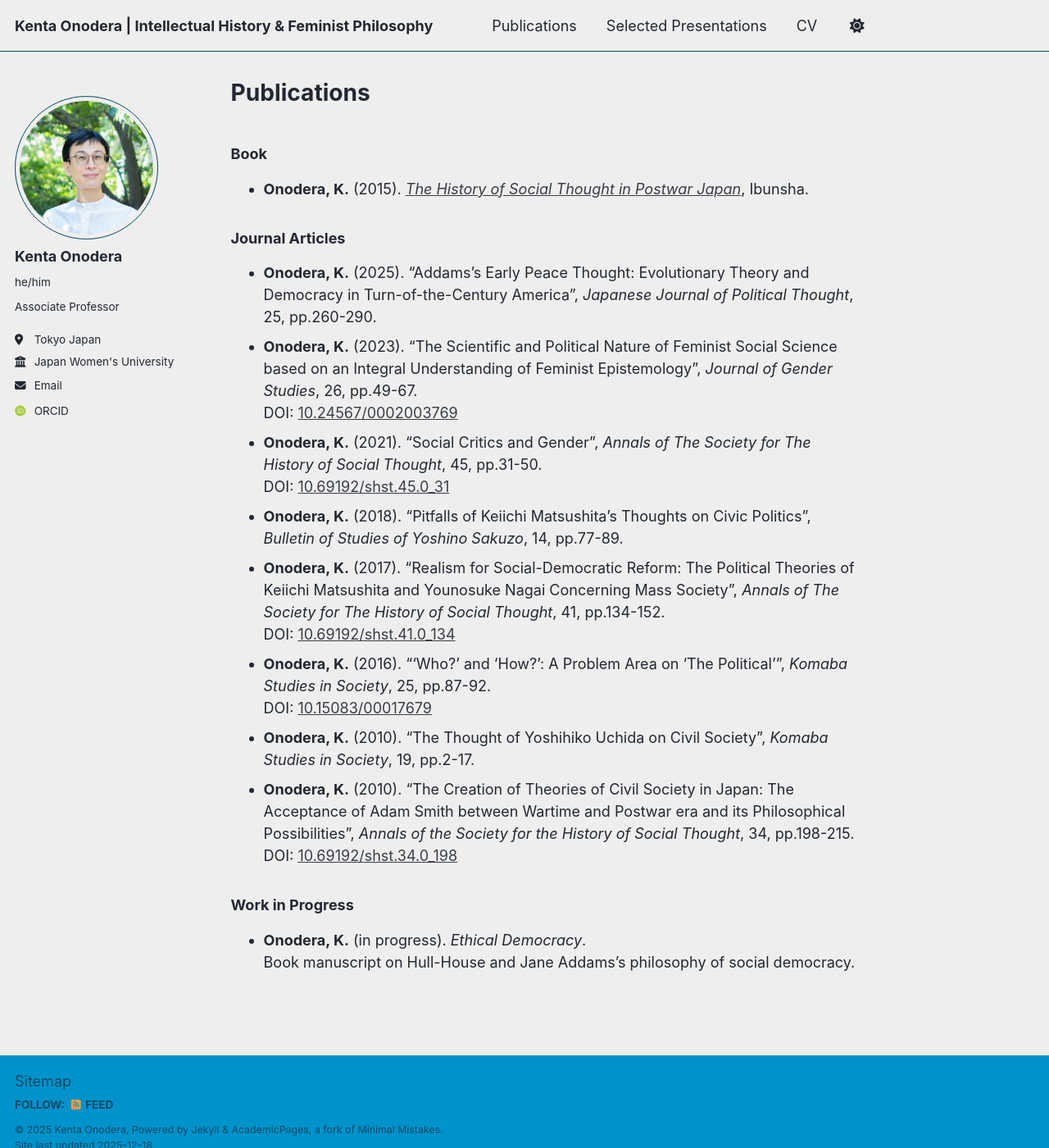
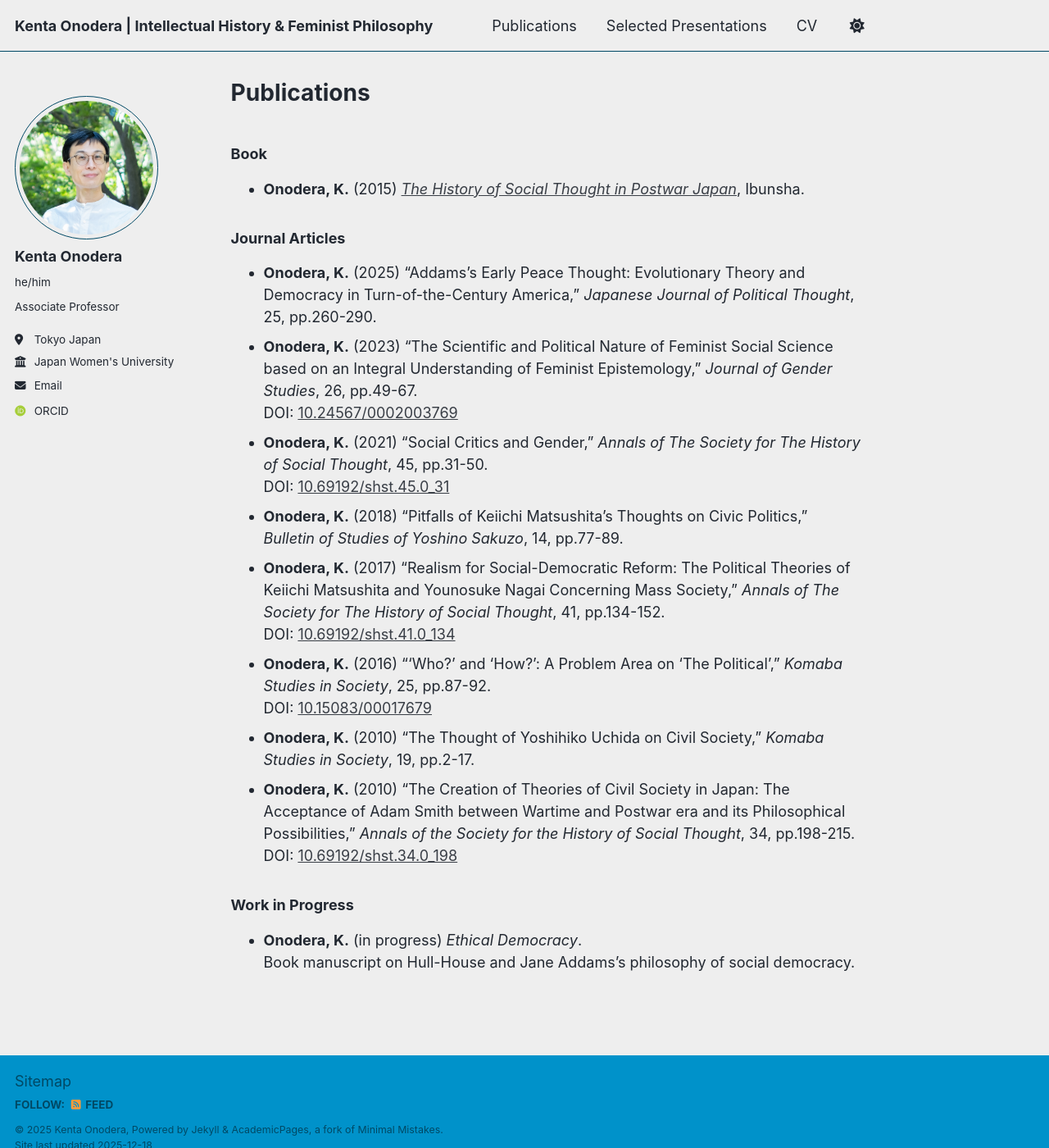
Before and after one commit to kenta-onodera/kenta-onodera.github.io, a Jekyll site: the page built from _pages/publications.md, in a window 1280 px wide and 1400 px high. Shown: the whole window at 82% size. Built offline with Jekyll 4.4.1, drawn with Linux system fonts in a browser that asks for light colours; some web fonts are replaced; a script bundle is joined from its source files by our own code; library files that are not in the unit come from our copies.

```diff
--- a/_includes/publications-list.md
+++ b/_includes/publications-list.md
@@ -1,21 +1,21 @@
 ### Book
-- **Onodera, K.** (2015). *[The History of Social Thought in Postwar Japan](https://www.ibunsha.co.jp/books/978-4753103263/)*, Ibunsha.
+- **Onodera, K.** (2015) *[The History of Social Thought in Postwar Japan](https://www.ibunsha.co.jp/books/978-4753103263/)*, Ibunsha.
 
 ### Journal Articles
-- **Onodera, K.** (2025). "Addams's Early Peace Thought: Evolutionary Theory and Democracy in Turn-of-the-Century America", *Japanese Journal of Political Thought*, 25, pp.260-290.
-- **Onodera, K.** (2023). "The Scientific and Political Nature of Feminist Social Science based on an Integral Understanding of Feminist Epistemology", *Journal of Gender Studies*, 26, pp.49-67.
+- **Onodera, K.** (2025) "Addams's Early Peace Thought: Evolutionary Theory and Democracy in Turn-of-the-Century America," *Japanese Journal of Political Thought*, 25, pp.260-290.
+- **Onodera, K.** (2023) "The Scientific and Political Nature of Feminist Social Science based on an Integral Understanding of Feminist Epistemology," *Journal of Gender Studies*, 26, pp.49-67.
 DOI: [10.24567/0002003769](https://doi.org/10.24567/0002003769)
-- **Onodera, K.** (2021). "Social Critics and Gender", *Annals of The Society for The History of Social Thought*, 45, pp.31-50.
+- **Onodera, K.** (2021) "Social Critics and Gender," *Annals of The Society for The History of Social Thought*, 45, pp.31-50.
 DOI: [10.69192/shst.45.0_31](https://doi.org/10.69192/shst.45.0_31)
-- **Onodera, K.** (2018). "Pitfalls of Keiichi Matsushita's Thoughts on Civic Politics", *Bulletin of Studies of Yoshino Sakuzo*, 14, pp.77-89.
-- **Onodera, K.** (2017). "Realism for Social-Democratic Reform: The Political Theories of Keiichi Matsushita and Younosuke Nagai Concerning Mass Society", *Annals of The Society for The History of Social Thought*, 41, pp.134-152.
+- **Onodera, K.** (2018) "Pitfalls of Keiichi Matsushita's Thoughts on Civic Politics," *Bulletin of Studies of Yoshino Sakuzo*, 14, pp.77-89.
+- **Onodera, K.** (2017) "Realism for Social-Democratic Reform: The Political Theories of Keiichi Matsushita and Younosuke Nagai Concerning Mass Society," *Annals of The Society for The History of Social Thought*, 41, pp.134-152.
 DOI: [10.69192/shst.41.0_134](https://doi.org/10.69192/shst.41.0_134)
-- **Onodera, K.** (2016). "'Who?' and 'How?': A Problem Area on 'The Political'", *Komaba Studies in Society*, 25, pp.87-92.
+- **Onodera, K.** (2016) "'Who?' and 'How?': A Problem Area on 'The Political'," *Komaba Studies in Society*, 25, pp.87-92.
 DOI: [10.15083/00017679](https://doi.org/10.15083/00017679)
-- **Onodera, K.** (2010). "The Thought of Yoshihiko Uchida on Civil Society", *Komaba Studies in Society*, 19, pp.2-17.
-- **Onodera, K.** (2010). "The Creation of Theories of Civil Society in Japan: The Acceptance of Adam Smith between Wartime and Postwar era and its Philosophical Possibilities", *Annals of the Society for the History of Social Thought*, 34, pp.198-215.
+- **Onodera, K.** (2010) "The Thought of Yoshihiko Uchida on Civil Society," *Komaba Studies in Society*, 19, pp.2-17.
+- **Onodera, K.** (2010) "The Creation of Theories of Civil Society in Japan: The Acceptance of Adam Smith between Wartime and Postwar era and its Philosophical Possibilities," *Annals of the Society for the History of Social Thought*, 34, pp.198-215.
 DOI: [10.69192/shst.34.0_198](https://doi.org/10.69192/shst.34.0_198)
 
 ### Work in Progress
-- **Onodera, K.** (in progress). *Ethical Democracy*.
+- **Onodera, K.** (in progress) *Ethical Democracy*.
 Book manuscript on Hull-House and Jane Addams's philosophy of social democracy.
```
